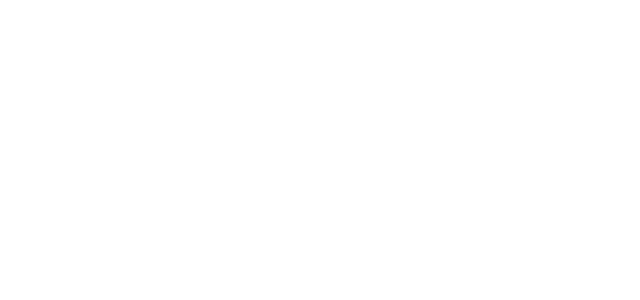
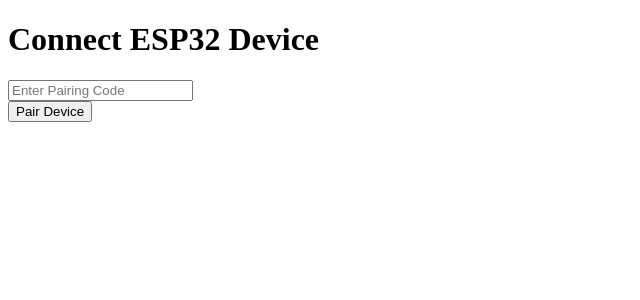
Before and after one commit to abdul2005-tech/forget-me-not, a React app in the folder frontend/: page /connect-device in a window 1280 px wide. Before the commit this address had no page. Shown: the top 300 px of the page, without its empty margins (0-640 px from the left). Built offline with nearby package versions, Linux system fonts and the light colour scheme; sample sign-in values are in the browser's storage; the HTML template or start-up script is replaced by a standard one.

Commit message:
phase5 updations

```diff
--- a/frontend/src/App.jsx
+++ b/frontend/src/App.jsx
@@ -8,6 +8,7 @@
 import Signup from "./pages/Signup";
 import Dashboard from "./pages/Dashboard";
 import ProtectedRoute from "./components/ProtectedRoute";
+import ConnectDevice from "./pages/ConnectDevice";
 
 function App() {
 
@@ -35,6 +36,14 @@
             </ProtectedRoute>
           }
         />
+        <Route
+          path="/connect-device"
+          element={
+            <ProtectedRoute>
+              <ConnectDevice />
+            </ProtectedRoute>
+          }
+        />
 
       </Routes>
 
--- /dev/null
+++ b/frontend/src/pages/ConnectDevice.jsx
@@ -0,0 +1,61 @@
+import { useState } from "react";
+import API from "../services/api";
+
+function ConnectDevice() {
+
+    const [pairingCode, setPairingCode] = useState("");
+
+    const handlePairDevice = async () => {
+
+        try {
+
+            const token = localStorage.getItem("token");
+
+            const response = await API.post(
+                "/device/pair",
+                {
+                    pairing_code: pairingCode
+                },
+                {
+                    headers: {
+                        Authorization: `Bearer ${token}`
+                    }
+                }
+            );
+
+            alert(response.data.message);
+
+        } catch (error) {
+
+            alert(
+                error.response.data.error
+            );
+        }
+    };
+
+    return (
+
+        <div>
+
+            <h1>Connect ESP32 Device</h1>
+
+            <input
+                type="text"
+                placeholder="Enter Pairing Code"
+                value={pairingCode}
+                onChange={(e) =>
+                    setPairingCode(e.target.value)
+                }
+            />
+
+            <br />
+
+            <button onClick={handlePairDevice}>
+                Pair Device
+            </button>
+
+        </div>
+    );
+}
+
+export default ConnectDevice;
```
